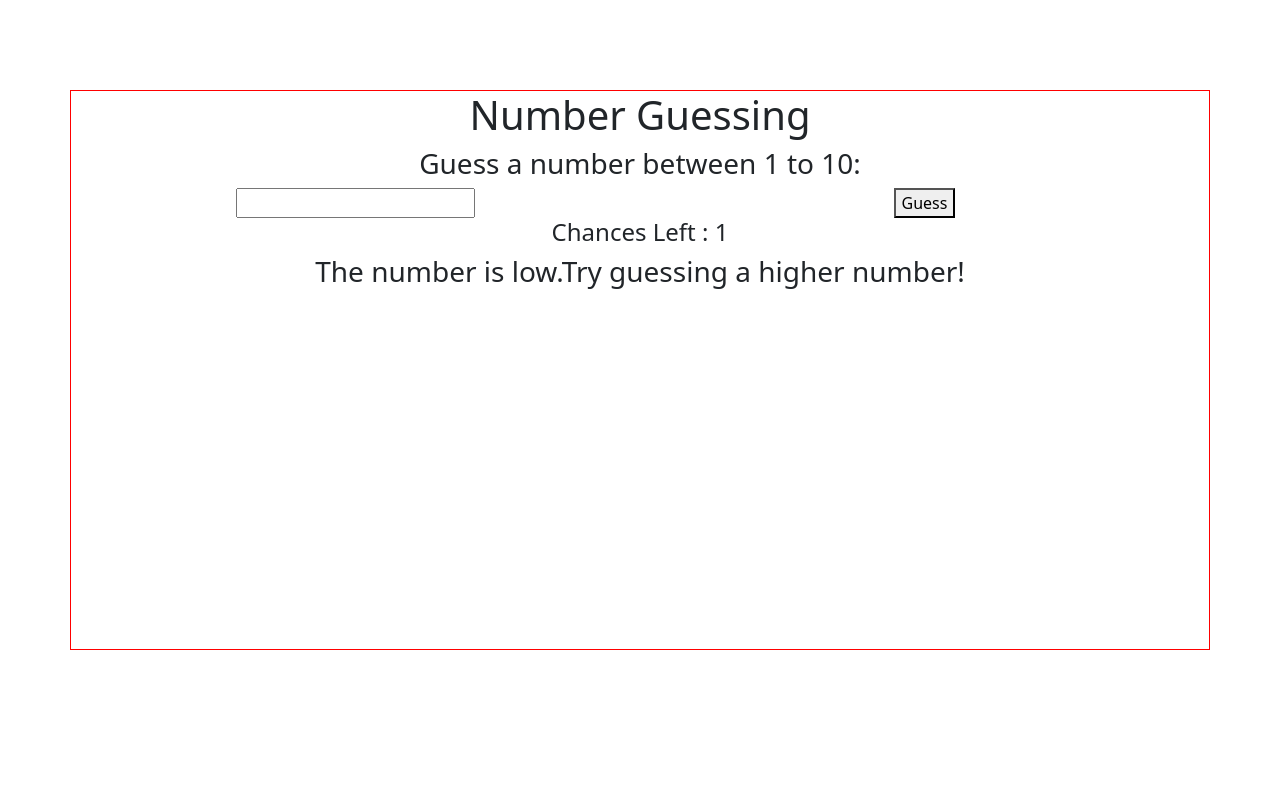
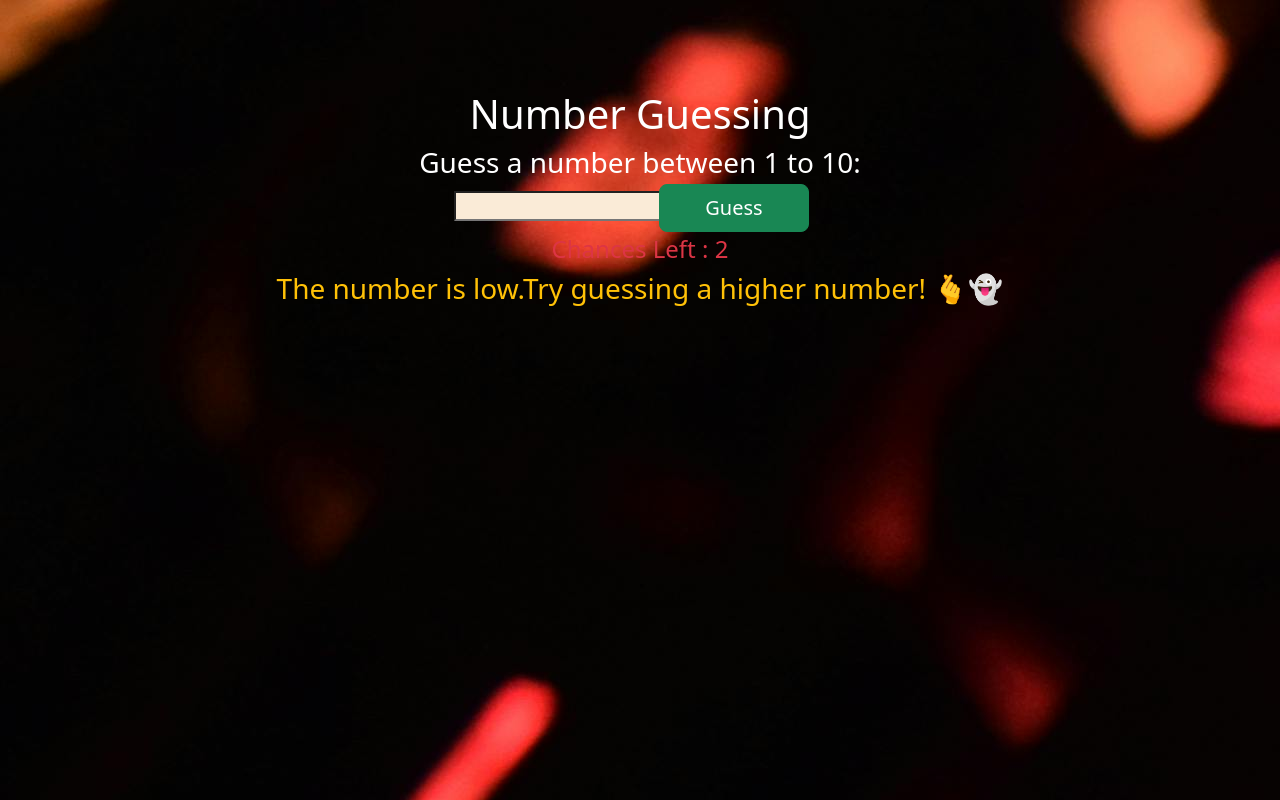
Before and after one commit to ashensavi/Day-06, a plain HTML site: page index.html in a window 1280 px wide. Both pictures are taken after a click on the button "Guess". Drawn offline with nearby package versions, Linux system fonts and the light colour scheme.

Commit message:
final commit

```diff
--- a/app.js
+++ b/app.js
@@ -1,20 +1,35 @@
+let count = 3;
+document.getElementById("chancesLeft").innerHTML = "Chances Left : "+count;
+let=randomVal=Math.floor((Math.random()*10)+1);
 function handleClick(){
-    let=randomVal=Math.floor((Math.random()*10)+1);
+
     console.log(randomVal);
     let txtValue = document.getElementById("valueInput").value;
     console.log(txtValue);
 
-    for(let i = 3 ; i>0 ; i--){
 
+
+   if(count>0){
     if(randomVal == txtValue){
-        document.getElementById("resultMsg").innerHTML = "The number was correct! You won!";
+        document.getElementById("resultMsg").innerHTML = "The number was correct! You won! 💋💋🥳";
+
     }else if(randomVal > txtValue){
-        document.getElementById("resultMsg").innerHTML = "The number is low.Try guessing a higher number!";
+        document.getElementById("resultMsg").innerHTML = "The number is low.Try guessing a higher number! 🫰👻";
+
     }else if(randomVal < txtValue){
-        document.getElementById("resultMsg").innerHTML = "The number is high. Try Guessing a lower number!";
-    }else{
-        document.getElementById("resultMsg").innerHTML = "Invalid Input! Try again..."
+        document.getElementById("resultMsg").innerHTML = "The number is high. Try Guessing a lower number! 🫰👻";
+
     }
-    document.getElementById("chancesLeft").innerHTML = "Chances Left : "+i;
+    else{
+        document.getElementById("resultMsg").innerHTML = "Invalid Input! Try again... ☹️☹️"
+
+    }
+    count--;
+
+
+    document.getElementById("chancesLeft").innerHTML = "Chances Left : "+count;
+    if(count==0){
+        document.getElementById("chancesLeft").innerHTML = "Game Over! 🐒🐒";
+    }
 }
 }
--- a/index.html
+++ b/index.html
@@ -7,33 +7,33 @@
     <link rel="stylesheet" href="styles.css">
     <link href="https://cdn.jsdelivr.net/npm/bootstrap@5.3.3/dist/css/bootstrap.min.css" rel="stylesheet" integrity="sha384-QWTKZyjpPEjISv5WaRU9OFeRpok6YctnYmDr5pNlyT2bRjXh0JMhjY6hW+ALEwIH" crossorigin="anonymous">
 </head>
-<body>
+<body style="background-image: url(img/bg.jpg);">
     <div class="container">
         <div class="content text-center">
-            <div class="row ">
+            <div class="row text-white">
               <div class="col">
                 <h1>Number Guessing</h1>
               </div>
             </div>
-            <div class="row">
+            <div class="row text-white">
                 <div class="col">
                   <h3>Guess a number between 1 to 10:</h3>
                 </div>
               </div>
               <div class="row">
                 <div class="col">
-                 <input type="text" name="numberInput" id="valueInput">
+                 <input type="text" name="numberInput" id="valueInput" class="textField">
                 </div>
                 <div class="col">
-                    <button type="button" value="submit" onclick="handleClick()">Guess</button>
+                    <button type="button" class="btnGuess btn btn-success btn-lg" value="submit" onclick="handleClick()">Guess</button>
                    </div>
               </div>
-              <div class="row">
+              <div class="row text-danger">
                 <div class="col">
                   <h4 id="chancesLeft"> </h4>
                 </div>
               </div>
-              <div class="row">
+              <div class="row text-warning">
                 <div class="col">
                   <h3 id="resultMsg"></h3>
                 </div>
--- a/styles.css
+++ b/styles.css
@@ -1,9 +1,20 @@
 .container{
 width: 60%;
 height: 70vh;
-border: 1px solid red;
 position: relative;
 
 margin-top: 7%;
 
 }
+.textField{
+    position: relative;
+    left: 40%;
+    top: 7%;
+    background-color: antiquewhite;
+}
+.btnGuess{
+    position: relative;
+    right: 35%;
+    bottom: 3px;
+    width: 150px;
+}
```
Also changed, not shown: img/bg.jpg (added).
